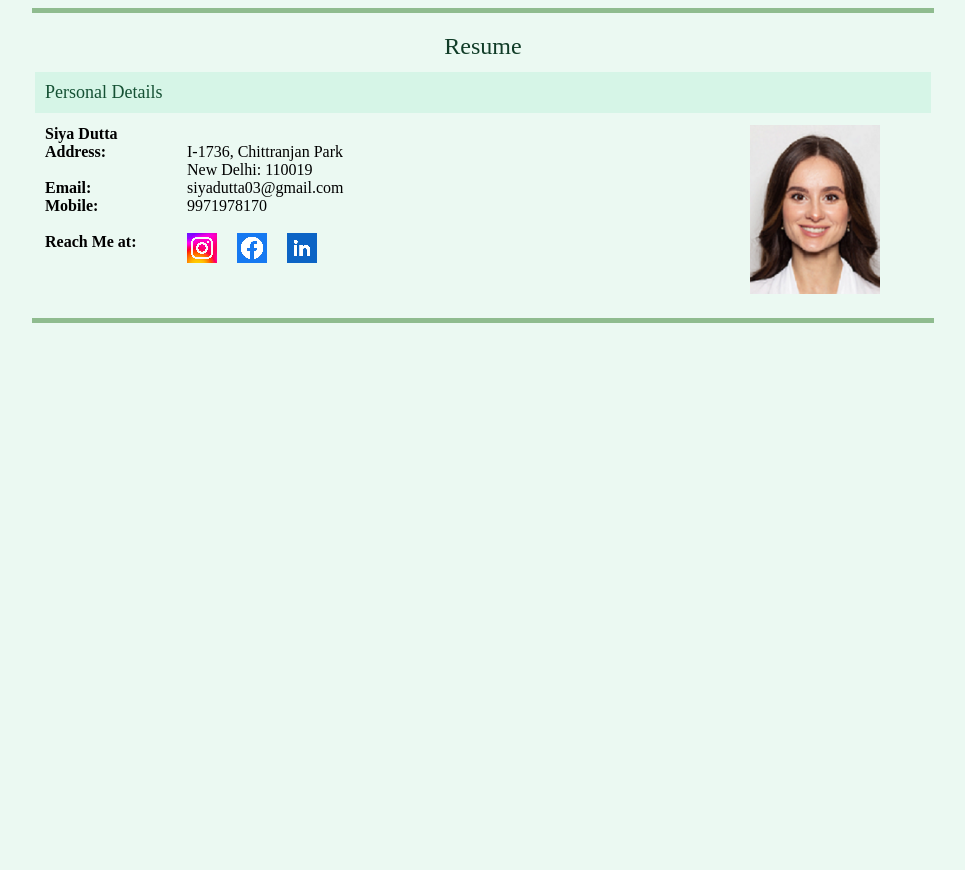
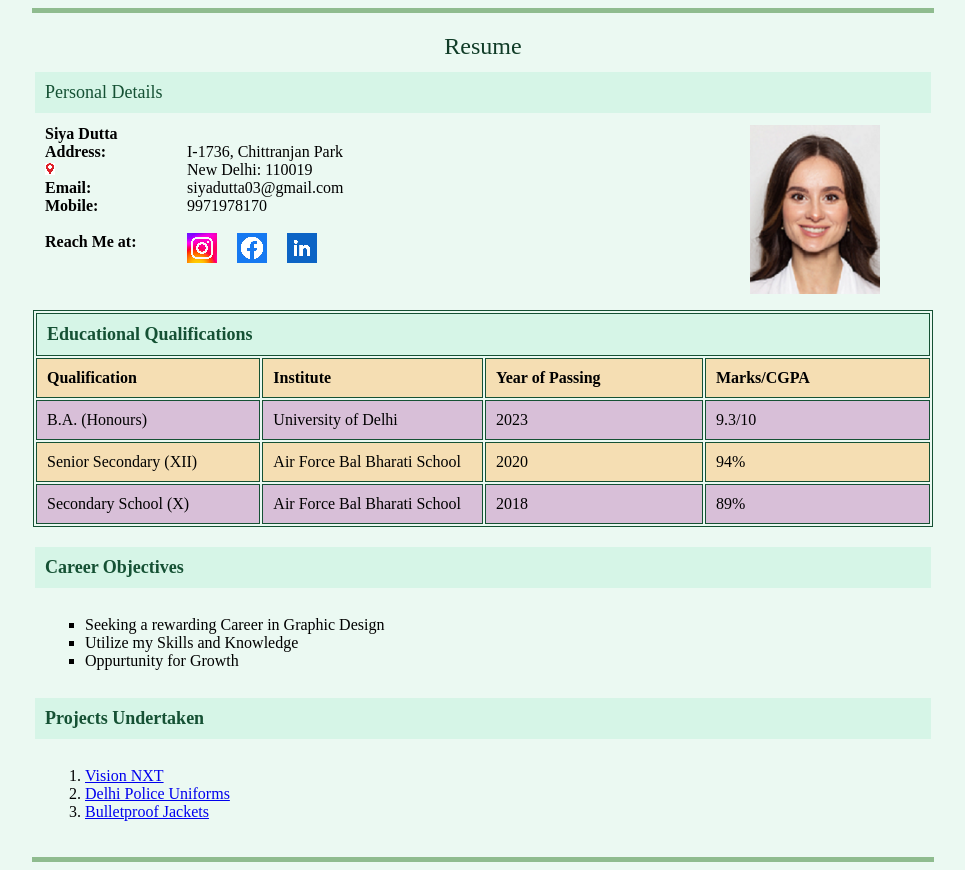
Before and after one commit to siyadutta/resume, a plain HTML site: page index.html in a window 1280 px wide. Shown: the whole page, without its empty margins (157-1122 px from the left). Before the commit the page ends 800 px from the top, so only its background shows below. Drawn offline with Linux system fonts and the light colour scheme.

Commit message:
Add files via upload

```diff
--- a/index.html
+++ b/index.html
@@ -30,6 +30,8 @@
                 <td width="120" >
                     <b>Siya Dutta</b>  <br>
                    <b>Address:</b> <br>
+                   <a href="https://goo.gl/maps/dWMCWjPMzL5Fyk6d6" target="_blank"><img src="location.png" alt="Location"></a>
+
                     <br>
                    <b>Email:</b> <br>
                    <b>Mobile:</b> <br> <br>
@@ -48,15 +50,79 @@
                     &nbsp;&nbsp;&nbsp;
                     <a href="https://in.linkedin.com/" target="_blank"><img src="linkedin.png" alt="LikedIn" title="My LinkedIn Page"></a>
 
+
                 </td>
                 <td align="center">
                     <img src="passportphoto.png" alt="My Photograph" title="Siya Dutta" width="130px">
                 </td>
             </tr>
-
-
+    </table>
+    <table width="900" border="1" bordercolor="#155134" cellpadding="10" align="center">
+        <tr bgcolor="#d6f5e7">
+            <td colspan="4">
+                <font size="4" face="Broadway" color="#155134"><b>Educational Qualifications</b></font>
+            </td>
+        </tr>
+        <tr bgcolor="wheat">
+            <td width="225"><b>Qualification</b></td>
+            <td width="225"><b>Institute</b></td>
+            <td width="225"><b>Year of Passing</b></td>
+            <td width="225"><b>Marks/CGPA</b></td>
+        </tr>
+        <tr bgcolor="thistle">
+            <td>B.A. (Honours)</td>
+            <td>University of Delhi</td>
+            <td>2023</td>
+            <td>9.3/10</td>
+        </tr>
+        <tr bgcolor="wheat">
+            <td>Senior Secondary (XII)</td>
+            <td>Air Force Bal Bharati School</td>
+            <td>2020</td>
+            <td>94%</td>
+        </tr>
+        <tr bgcolor="thistle">
+            <td>Secondary School (X)</td>
+            <td>Air Force Bal Bharati School</td>
+            <td>2018</td>
+            <td>89%</td>
+        </tr>
+    </table>
+    <br>
+    <table width="900" border="0" bordercolor="#155134" cellpadding="10" align="center">
+        <tr bgcolor="#d6f5e7">
+            <td>
+                <font size="4" face="Broadway" color="#155134"><b>Career Objectives</b></font>
+            </td>
+        </tr>
+        <tr>
+            <td>
+                <ul type="square">
+                    <li>Seeking a rewarding Career in Graphic Design</li>
+                    <li>Utilize my Skills and Knowledge</li>
+                    <li>Oppurtunity for Growth</li>
+                </ul>
+            </td>
+        </tr>
+        <tr bgcolor="#d6f5e7">
+            <td>
+                <font size="4" face="Broadway" color="#155134"><b>Projects Undertaken</b></font>
+            </td>
+        </tr>
+        <tr>
+            <td>
+                <ol>
+                    <li><a href="https://www.visionxt.in/" target="_blank">Vision NXT</a></li>
+                    <li><a href="https://apparelresources.com/business-news/trade/nift-indiaworking-on-delhi-polices-new-uniform/"
+                        target="_blank">Delhi Police Uniforms</a></li>
+                    <li><a href="https://textilelearner.net/manufacturing-and-working-process-of-bulletproof-jacket/"
+                        target="_blank">Bulletproof Jackets</a></li>
+                </ol>
+            </td>
+        </tr>
     </table>
     <hr width="900" size="5" color="darkseagreen">
+
 </body>
 
 </html>
```
Also changed, not shown: location.png (added).
